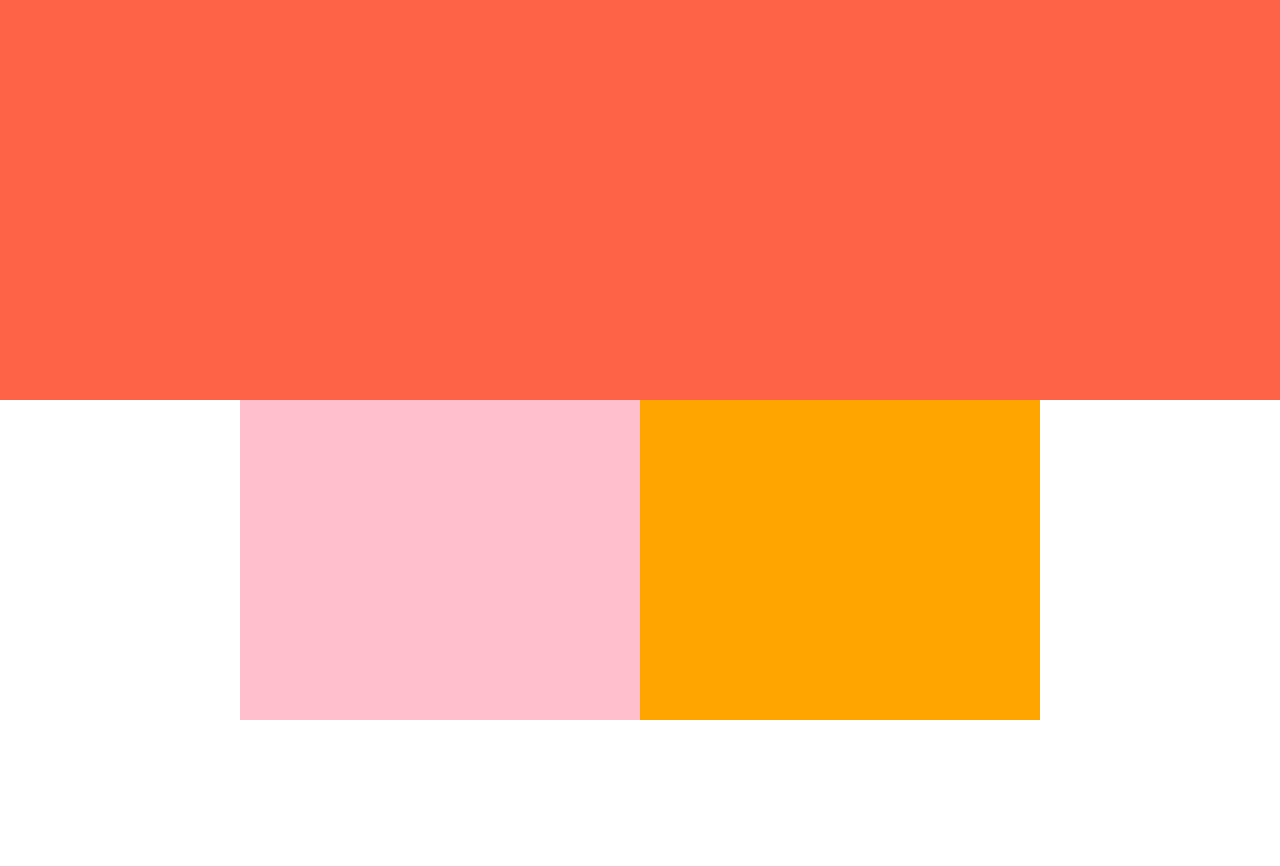
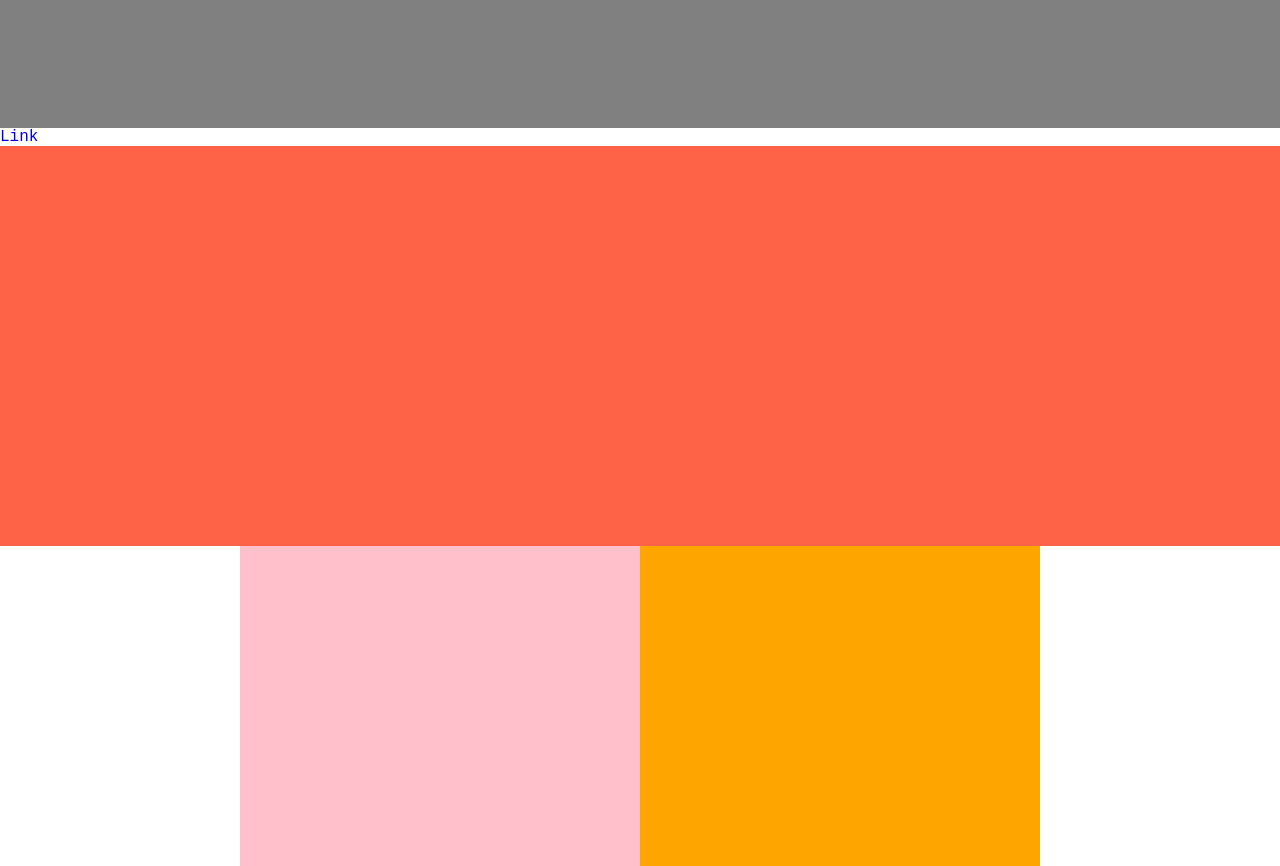
Before and after one commit to keigokudo/basic-webpage, a React (Create React App) app: page / in a window 1280 px wide. Before the commit the page ends 800 px from the top, so only its background shows below. Built offline with nearby package versions, Linux system fonts and the light colour scheme.

Commit message:
test Link component

```diff
--- a/src/components/pages/TopPage/index.js
+++ b/src/components/pages/TopPage/index.js
@@ -1,9 +1,18 @@
-import React from 'react'
+import React, { Fragment } from 'react'
 
+import Header from '../../templates/Header'
 import InvertedTriangle from '../../templates/InvertedTriangle'
 
+import Link from '../../atoms/Link'
+
 const TopPage = () => {
-  return <InvertedTriangle />
+  return (
+    <Fragment>
+      <Header />
+      <Link url="https://www.w3schools.com/tags/tag_a.asp" name="Link" />
+      <InvertedTriangle />
+    </Fragment>
+  )
 }
 
 export default TopPage
```
